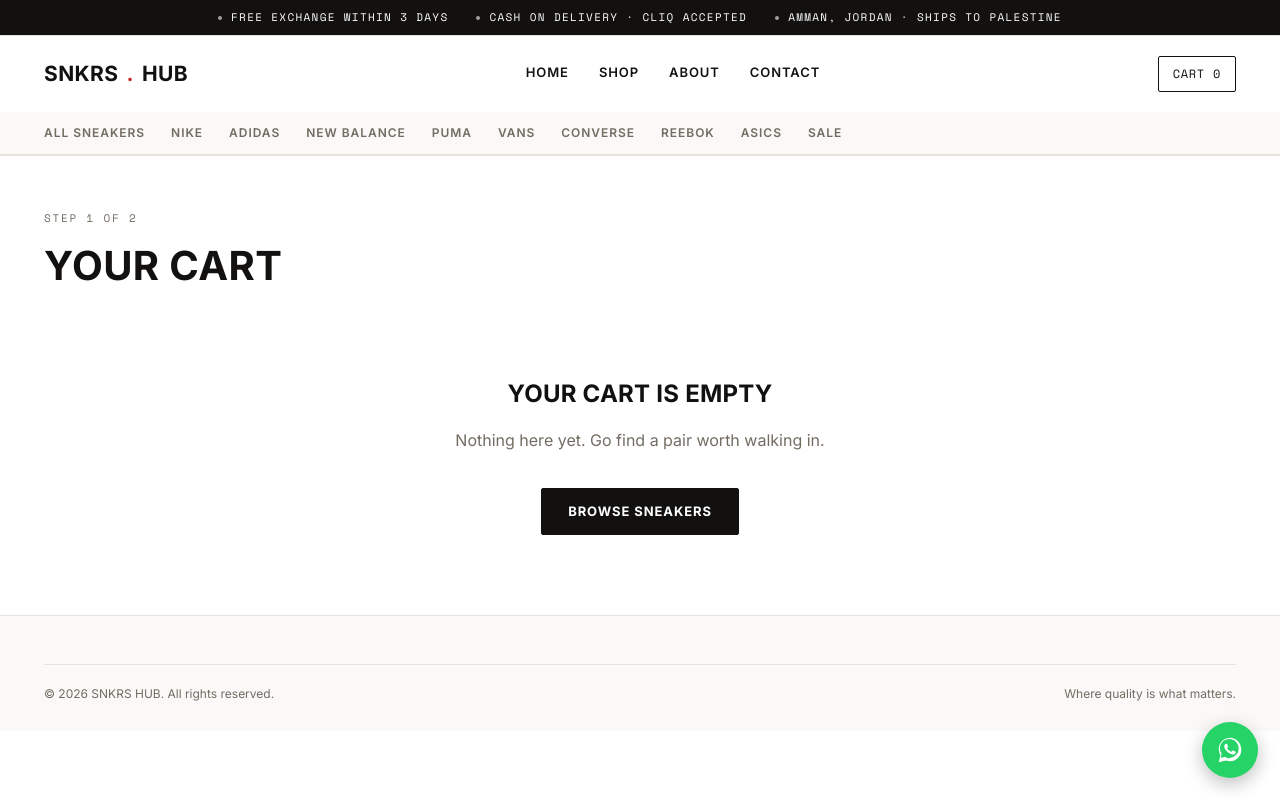
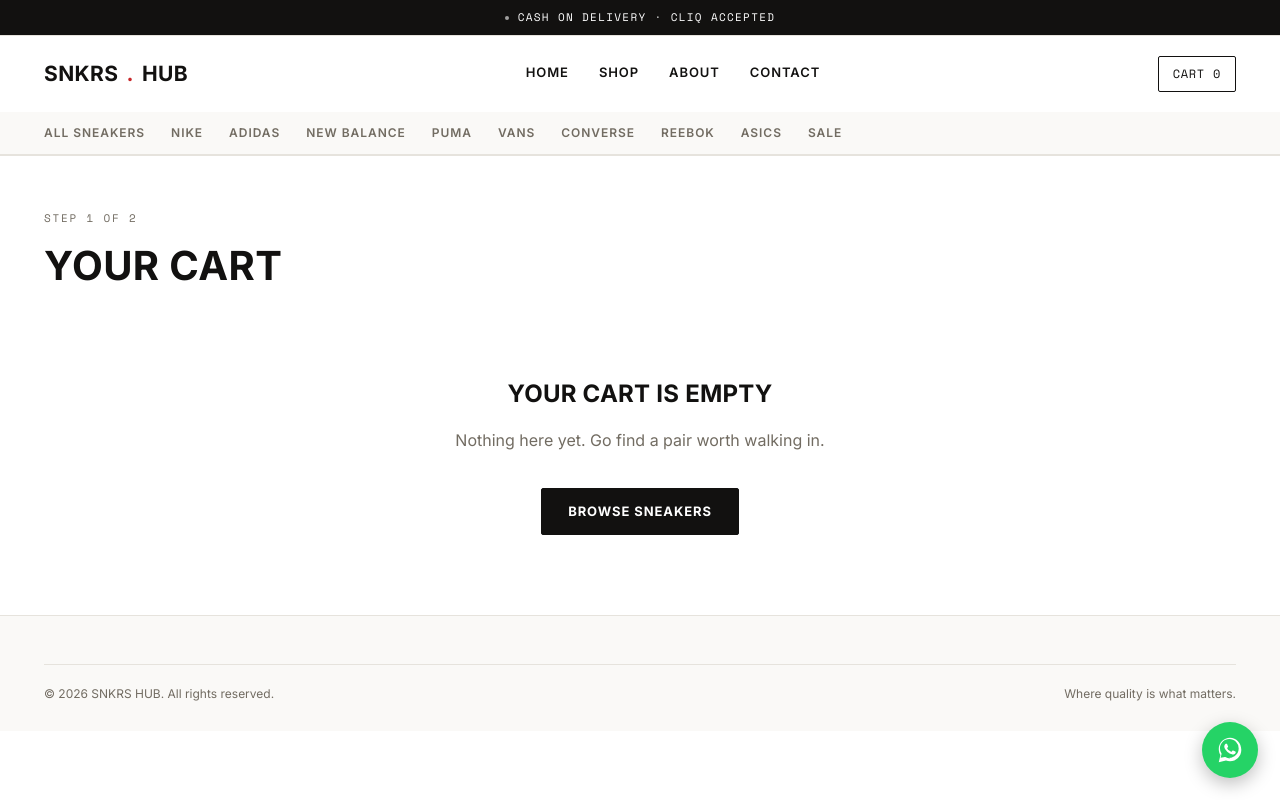
Before and after one commit to Nataliehammoudi/snkrshub, a plain HTML site: page cart.html in a window 1280 px wide. Drawn offline with nearby package versions, Linux system fonts and the light colour scheme.

Commit message:
Remove free exchange message from cart header
Removed 'Free Exchange Within 3 Days' message from the header.

```diff
--- a/cart.html
+++ b/cart.html
@@ -13,9 +13,7 @@
 <header class="site-header">
   <div class="info-bar">
     <div class="info-bar-track">
-      <span>Free Exchange Within 3 Days</span>
       <span>Cash on Delivery · CliQ Accepted</span>
-      <span>Amman, Jordan · Ships to Palestine</span>
     </div>
   </div>
   <div class="header-bar">
```
